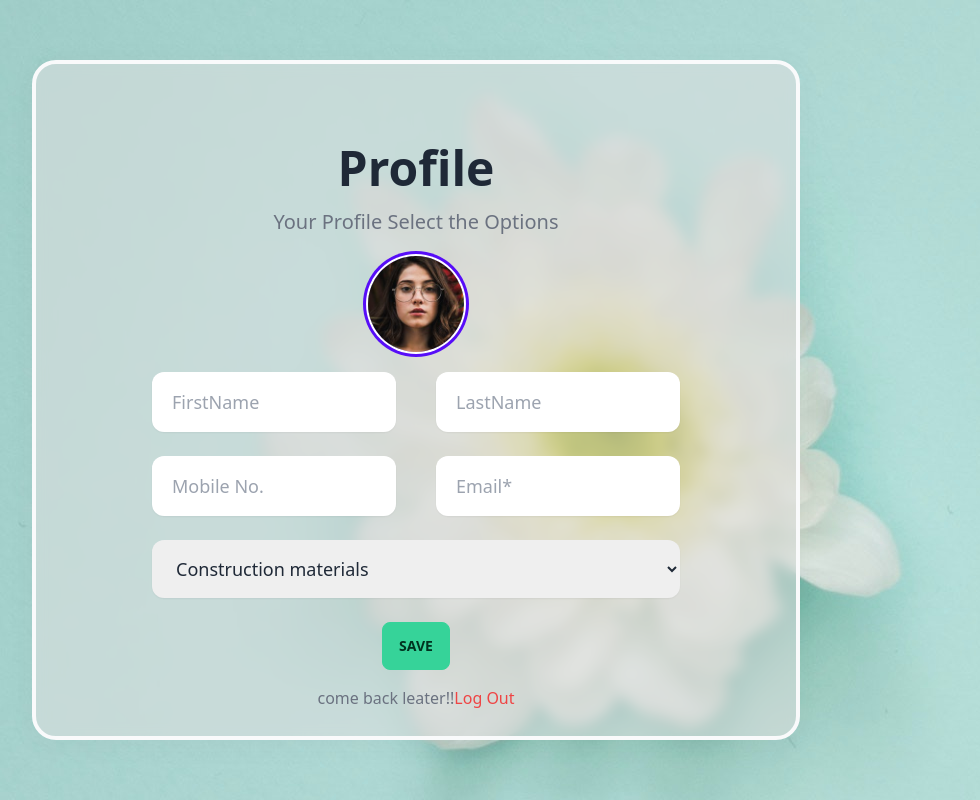
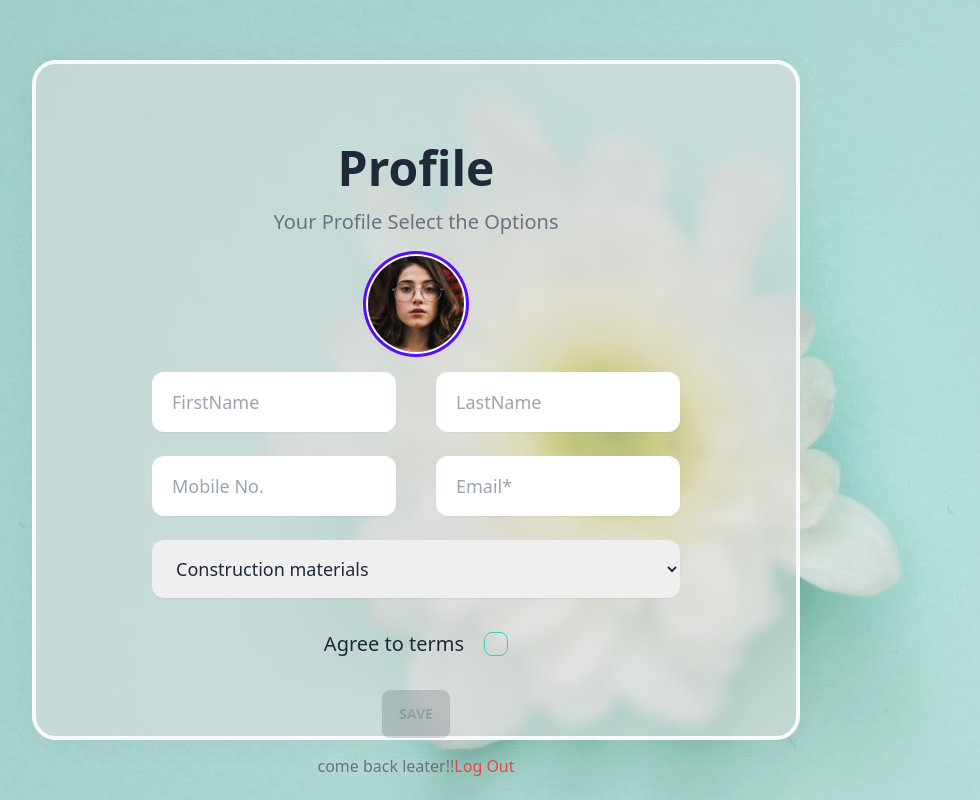
Before and after one commit to shakhawatsalam/coddingTask, a React (Create React App) app in the folder client/: page /profile in a window 1280 px wide. Shown: the whole page, without its empty margins (224-1204 px from the left). Built offline with nearby package versions, Linux system fonts and the light colour scheme.

Commit message:
porfile page is almost done

```diff
--- a/client/src/components/Profile.js
+++ b/client/src/components/Profile.js
@@ -4,20 +4,26 @@ import avatar from '../assets/avatar_2.jpeg';
 import styles from '../styles/Username.module.css';
 import { Toaster } from 'react-hot-toast';
 import { useFormik } from 'formik';
-import { registerValidate } from '../helper/validate.js';
+import { profileValidation} from '../helper/validate.js';
 import convertToBase64 from '../helper/convert';
 
 const Profile = () => {
+  const [file, setFile] = useState();
+  const [check, setCheck] = useState(false);
 
-  const [file, setFile] = useState();
+  const handleCheck = () => {
+    setCheck((prev) => !prev);
+  }
 
   const formik = useFormik({
     initialValues: {
-      email: '',
-      username: '',
-      password: ''
+      firstName: '',
+      lastName: '',
+      mobile: '',
+      select: '',
+      check: ''
     },
-    validate: registerValidate,
+    validate: profileValidation,
 
     validateOnBlur: false,
     validateOnChange: false,
@@ -64,14 +70,6 @@ const Profile = () => {
                 <input {...formik.getFieldProps('firstName')} className={`${styles.textbox} `} type="text" placeholder='FirstName' />
                 <input {...formik.getFieldProps('lastName')} className={`${styles.textbox}`} type="text" placeholder='LastName' />
               </div>
-              {/* <div className="name flex w-3/4 gap-10">
-                <div className="form-control w-full max-w-xs">
-                  <input {...formik.getFieldProps('email')} type="text" placeholder="First Name" className="input input-bordered w-full max-w-xs" />
-                </div>
-                <div className="form-control w-full max-w-xs">
-                  <input {...formik.getFieldProps('email')} type="text" placeholder="Last Name" className="input input-bordered w-full max-w-xs" />
-                </div>
-              </div> */}
 
 
               <div className="name flex w-3/4 gap-10">
@@ -79,14 +77,26 @@ const Profile = () => {
                 <input {...formik.getFieldProps('email')} className={`${styles.textbox}`} type="text" placeholder='Email*' />
               </div>
 
-              <select className={`${styles.textbox}`}>
+              <select {...formik.getFieldProps('select')} className={`${styles.textbox}`}>
                 <option disabled selected>Sectors</option>
                 <option selected>Construction materials</option>
                 <option>ELectionics and Optics</option>
               </select>
 
+              <div className="form-control">
+                <label className="cursor-pointer label">
+                  <span className="label-text text-xl">Agree to terms</span>
+                  <input {...formik.getFieldProps('check')} type="checkbox" onClick={handleCheck}  className="checkbox checkbox-accent ml-5" />
+                </label>
+              </div>
+
               {/* divide  */}
-              <button className="btn btn-success" type='submit'>Save</button>
+              { check
+                ?
+                <button className="btn btn-accent" type='submit' >Save</button>
+                :
+                <button className="btn btn-accent" disabled type='submit' >Save</button>
+              }
 
 
             </div>
@@ -94,8 +104,6 @@ const Profile = () => {
 
 
             <div className="text-center py-4">
-
-
               <span className='text-gray-500'>
                 come back leater!!
                 <Link className='text-red-500' to="/">Log Out</Link>
--- a/client/src/helper/validate.js
+++ b/client/src/helper/validate.js
@@ -33,7 +33,11 @@ export async function registerValidate(values) {
     return errors;
 
 }
-
+// validate profile page
+export async function profileValidation(values){
+    const errors = emailVerify({}, values);
+    return errors;
+}
 // validate userName
 
 function usernameVerify(error = {}, values) {
```
